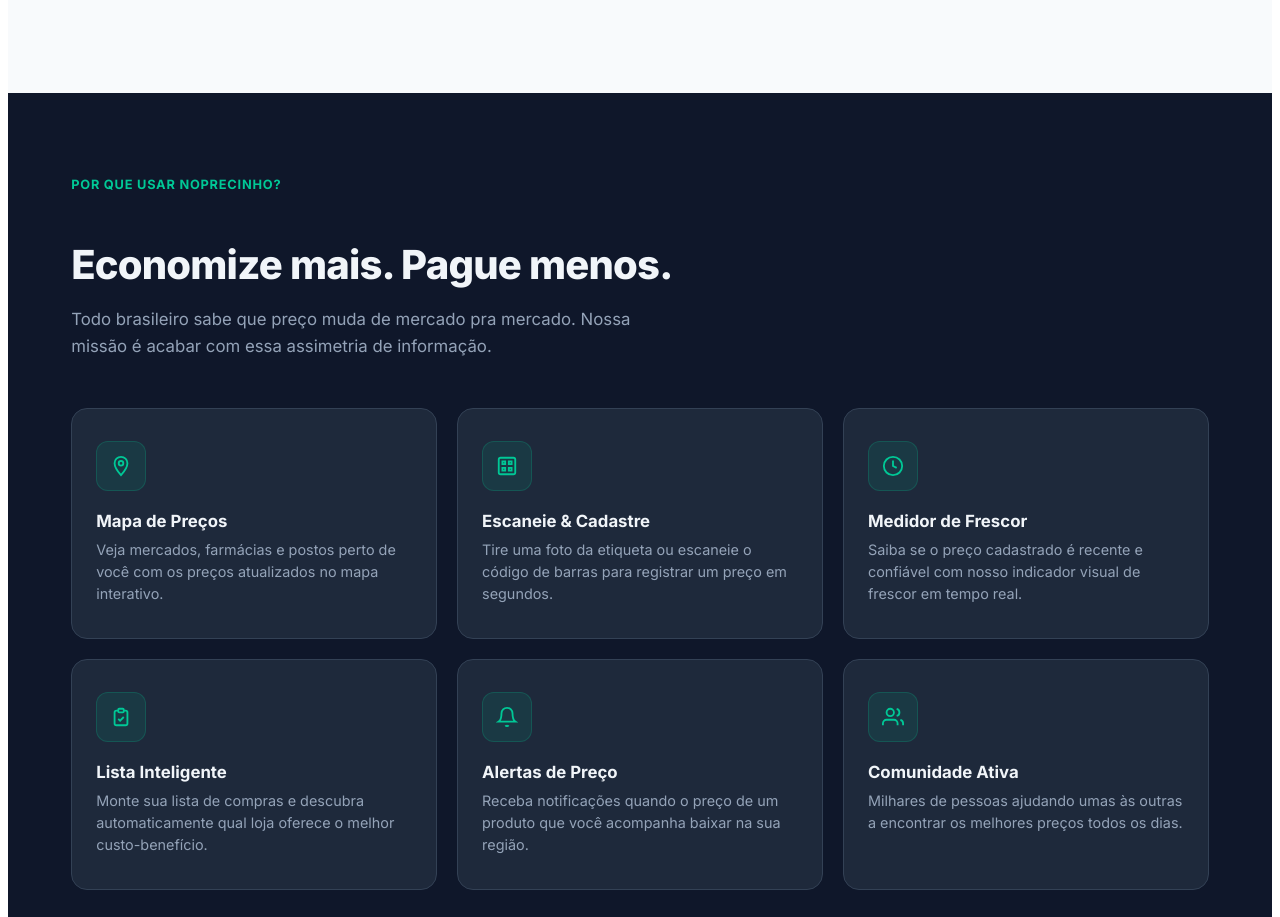
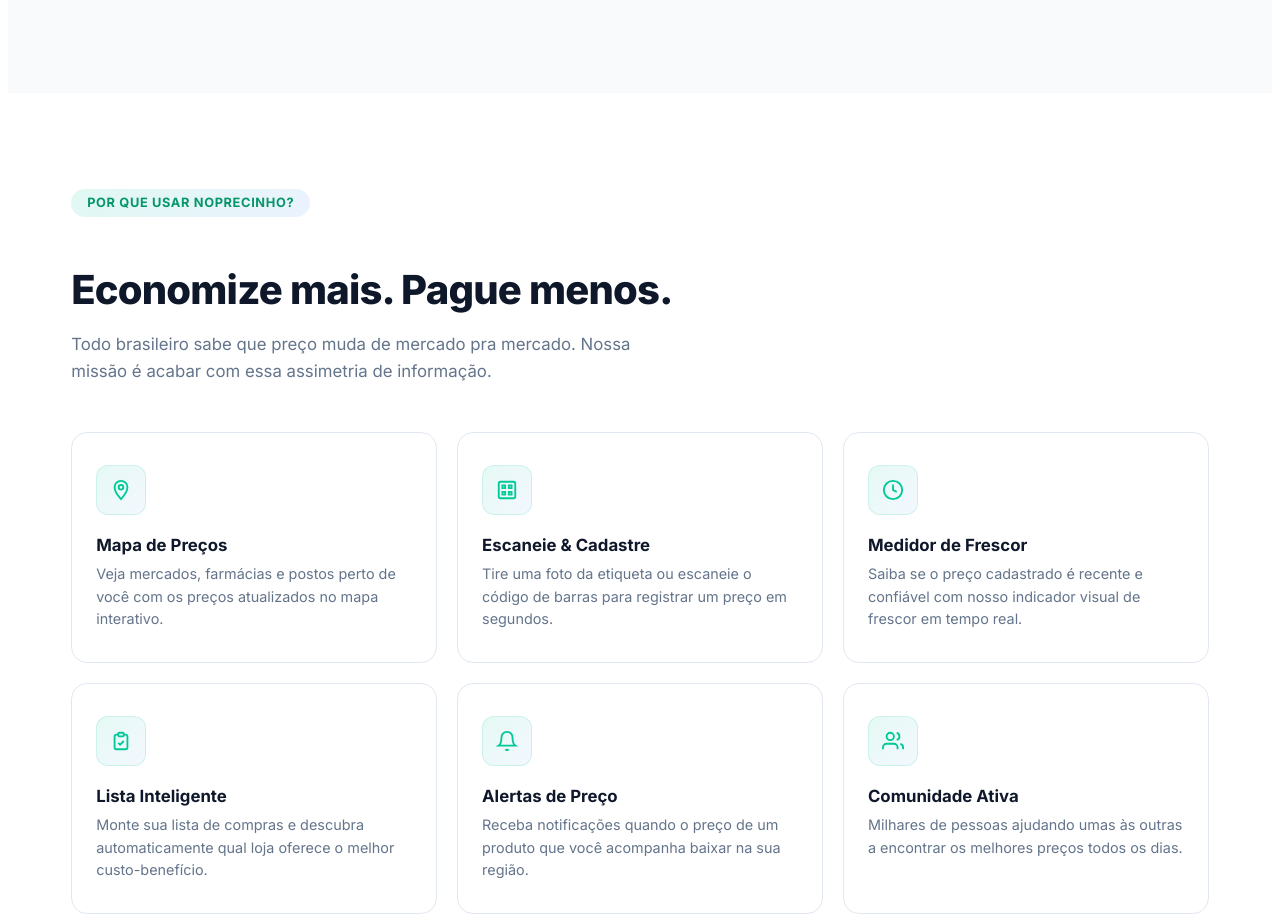
Before and after one commit to Appraises/noprecinho, a website built with Vite: page index.html in a window 1280 px wide. Shown: the part 1402-2319 px from the top of the page. Built offline with nearby package versions, Linux system fonts and the light colour scheme; no server answers.

Commit message:
features section volta para tema claro

```diff
--- a/src/css/landing.css
+++ b/src/css/landing.css
@@ -440,34 +440,33 @@
     line-height: 1.4;
 }
 
-/* ===== Section: Features (Dark Theme) ===== */
+/* ===== Section: Features ===== */
 .section-features {
-    padding: 5rem 0;
-    background: #0F172A;
+    padding: 6rem 0;
+    background: var(--l-bg);
     text-align: left;
 }
 
 .section-badge-dark {
     display: inline-block;
-    color: var(--l-primary);
+    background: linear-gradient(135deg, rgba(0, 200, 150, 0.12), rgba(59, 130, 246, 0.1));
+    color: var(--l-primary-dark);
     font-size: 0.8rem;
     font-weight: 700;
-    letter-spacing: 0.06em;
+    letter-spacing: 0.05em;
     text-transform: uppercase;
+    padding: 0.4rem 1rem;
+    border-radius: 100px;
     margin-bottom: 1rem;
 }
 
 .section-features h2 {
-    color: #F1F5F9;
-    font-size: 2.5rem;
-    font-weight: 800;
-    margin-bottom: 1rem;
-    letter-spacing: -0.02em;
+    color: var(--l-text);
 }
 
 .section-subtitle-dark {
     font-size: 1.05rem;
-    color: #94A3B8;
+    color: var(--l-text-muted);
     max-width: 600px;
     line-height: 1.6;
     margin-bottom: 3rem;
@@ -481,8 +480,8 @@
 }
 
 .feature-card {
-    background: #1E293B;
-    border: 1px solid #334155;
+    background: var(--l-bg);
+    border: 1px solid var(--l-border);
     border-radius: 16px;
     padding: 2rem 1.5rem;
     text-align: left;
@@ -491,8 +490,8 @@
 
 .feature-card:hover {
     transform: translateY(-3px);
-    border-color: #475569;
-    box-shadow: 0 8px 30px rgba(0, 0, 0, 0.3);
+    border-color: var(--l-primary);
+    box-shadow: 0 12px 30px rgba(0, 200, 150, 0.1);
 }
 
 .feature-icon-box {
@@ -501,8 +500,8 @@
     display: flex;
     align-items: center;
     justify-content: center;
-    background: rgba(0, 200, 150, 0.1);
-    border: 1px solid rgba(0, 200, 150, 0.2);
+    background: linear-gradient(135deg, rgba(0, 200, 150, 0.1), rgba(59, 130, 246, 0.06));
+    border: 1px solid rgba(0, 200, 150, 0.15);
     border-radius: 12px;
     margin-bottom: 1.25rem;
     color: var(--l-primary);
@@ -511,13 +510,13 @@
 .feature-card h3 {
     font-size: 1.05rem;
     font-weight: 700;
-    color: #F1F5F9;
+    color: var(--l-text);
     margin-bottom: 0.5rem;
 }
 
 .feature-card p {
     font-size: 0.9rem;
-    color: #94A3B8;
+    color: var(--l-text-muted);
     line-height: 1.55;
     margin: 0;
 }
```
